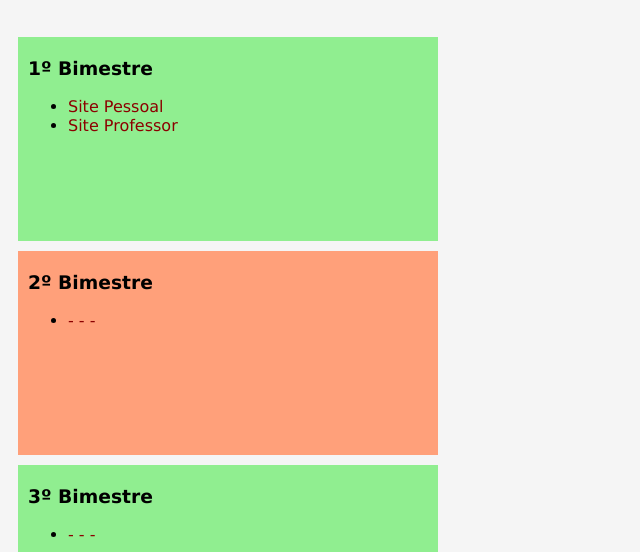
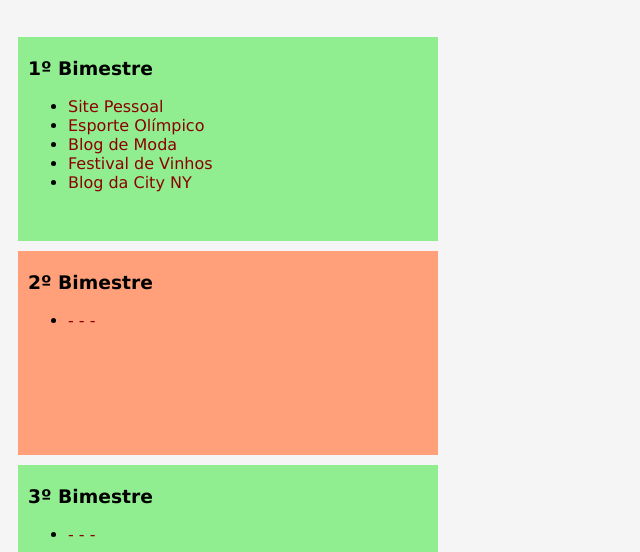
Before and after one commit to Emanuelly820/aweb, a plain HTML site: page index.html in a window 1280 px wide. Shown: the part 248-800 px from the top of the page, without its empty margins (0-640 px from the left). Drawn offline with Linux system fonts and the light colour scheme.

Commit message:
salvandoavaliação

```diff
--- a/index.html
+++ b/index.html
@@ -19,8 +19,11 @@
     <div class="bimestre bimImpar">
         <h3>1º Bimestre</h3>
         <ul>
-            <li><a href="#">Site Pessoal</a></li>
-            <li><a href="#">Site Professor</a></li>
+            <li><a target="_blank" href="./1° bimestre/blog_pessoal/index.html">Site Pessoal</a></li>
+            <li><a target="_blank" href="./1° bimestre/esporte_olimpico/index.html">Esporte Olímpico</a></li>
+            <li><a target="_blank" href="./1° bimestre/blog_de_moda/index.html">Blog de Moda</a></li>
+            <li><a target="_blank" href="./1° bimestre/festival_vinho/index.html">Festival de Vinhos</a></li>
+            <li><a target="_blank" href="./1° bimestre/blog_city_newyork/index.html">Blog da City NY</a></li>
         </ul>
     </div>
     <div class="bimestre bimPar">
```
